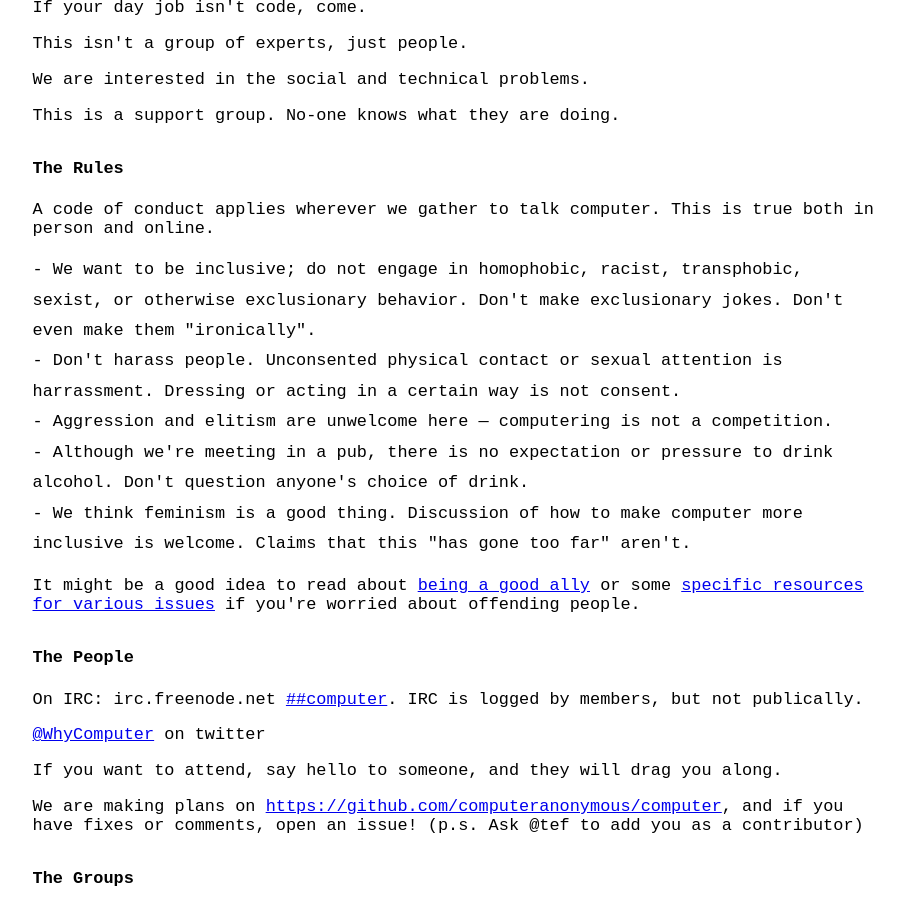
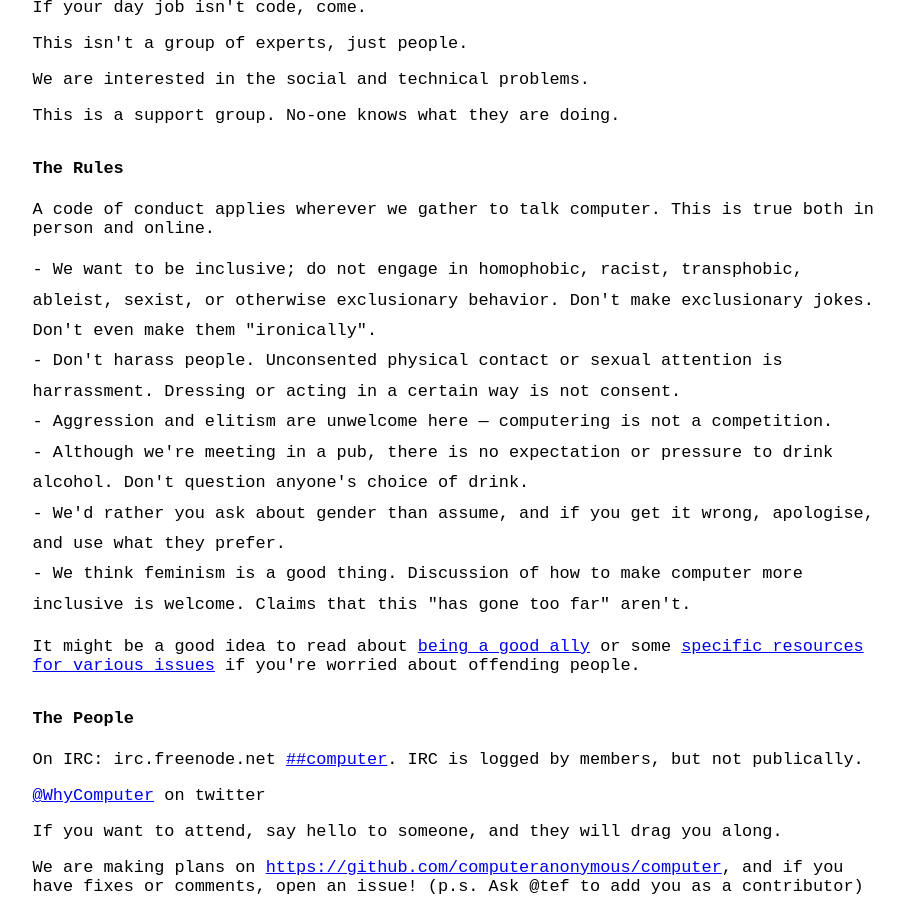
Before and after one commit to computeranonymous/computer, a Jekyll site: the page built from index.html, in a window 1280 px wide and 900 px high, scrolled down 901 px. Shown: the whole window, without its empty margins (185-1089 px from the left). Built offline with Jekyll 4.4.1, drawn with Linux system fonts in a browser that asks for light colours.

Commit message:
Fix them things, add in gender issues, ableism

```diff
--- a/index.html
+++ b/index.html
@@ -44,10 +44,11 @@ title: home
       </p>
 
       <ul class="rules">
-        <li>We want to be inclusive; do not engage in homophobic, racist, transphobic, sexist, or otherwise exclusionary behavior. Don't make exclusionary jokes. Don't even make them "ironically".</li>
+        <li>We want to be inclusive; do not engage in homophobic, racist, transphobic, ableist, sexist, or otherwise exclusionary behavior. Don't make exclusionary jokes. Don't even make them "ironically".</li>
         <li>Don't harass people. Unconsented physical contact or sexual attention is harrassment. Dressing or acting in a certain way is not consent.</li>
         <li>Aggression and elitism are unwelcome here — computering is not a competition.</li>
         <li>Although we're meeting in a pub, there is no expectation or pressure to drink alcohol. Don't question anyone's choice of drink.</li>
+        <li>We'd rather you ask about gender than assume, and if you get it wrong, apologise, and use what they prefer.</li>
         <li>We think feminism is a good thing. Discussion of how to make computer more inclusive is welcome. Claims that this "has gone too far" aren't.</li>
       </ul>
       <p>It might be a good idea to read about <a href="http://theangryblackwoman.com/2009/10/01/the-dos-and-donts-of-being-a-good-ally/" >being a good ally</a> or some <a href="http://superopinionated.com/101-a-tron/" >specific resources for various issues</a> if you're worried about offending people.</p>
```
